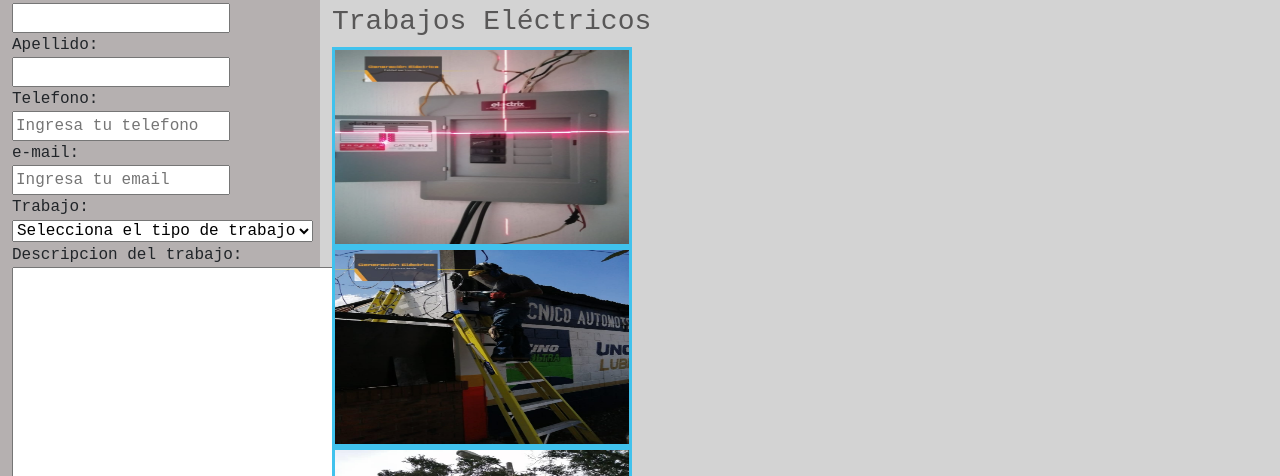
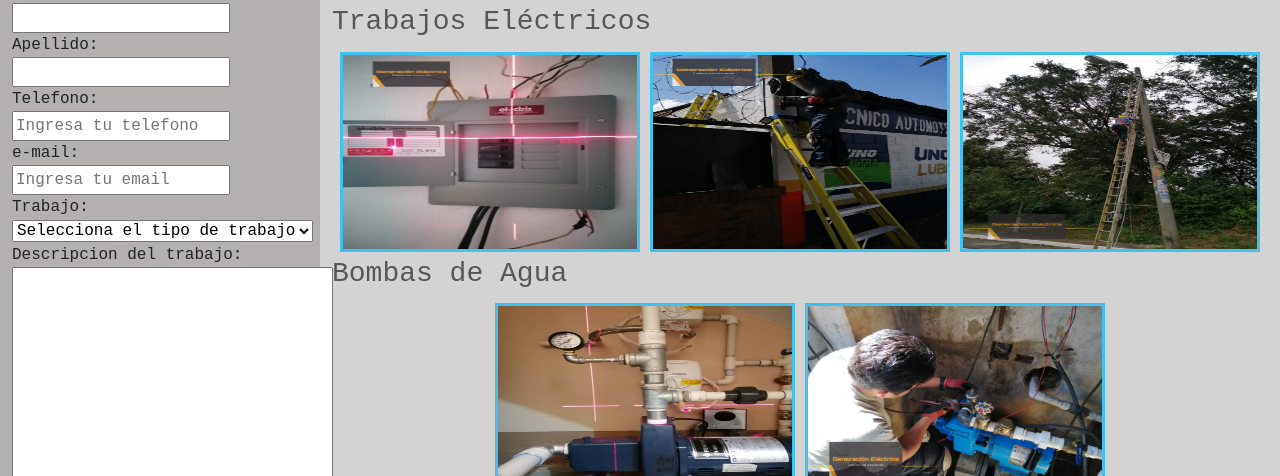
Before and after one commit to LucyFloress/CoderHouse, a plain HTML site: page 2da entrega/pages/catalogo.html in a window 1280 px wide. Shown: the part 324-800 px from the top of the page. Drawn offline with nearby package versions, Linux system fonts and the light colour scheme.

Commit message:
Update styles.css

```diff
--- a/2da entrega/styles.css
+++ b/2da entrega/styles.css
@@ -47,3 +47,30 @@ ul {
   background-color: rgb(101, 209, 245);
 
 }
+
+.gallery{
+  display: grid;
+  grid-template-columns: auto auto auto;
+  width: 90%;
+  margin: 0 auto ;
+  justify-content: center;
+}
+
+.image {
+  width: 300px;
+  height: 200px;
+  margin: 5px;
+  float: left;
+}
+
+.links
+{
+  text-align: center;
+}
+
+@media all and (max-width: 700px){
+  .image {
+      grid-column: 1 / span 3;
+
+  }
+}
```
